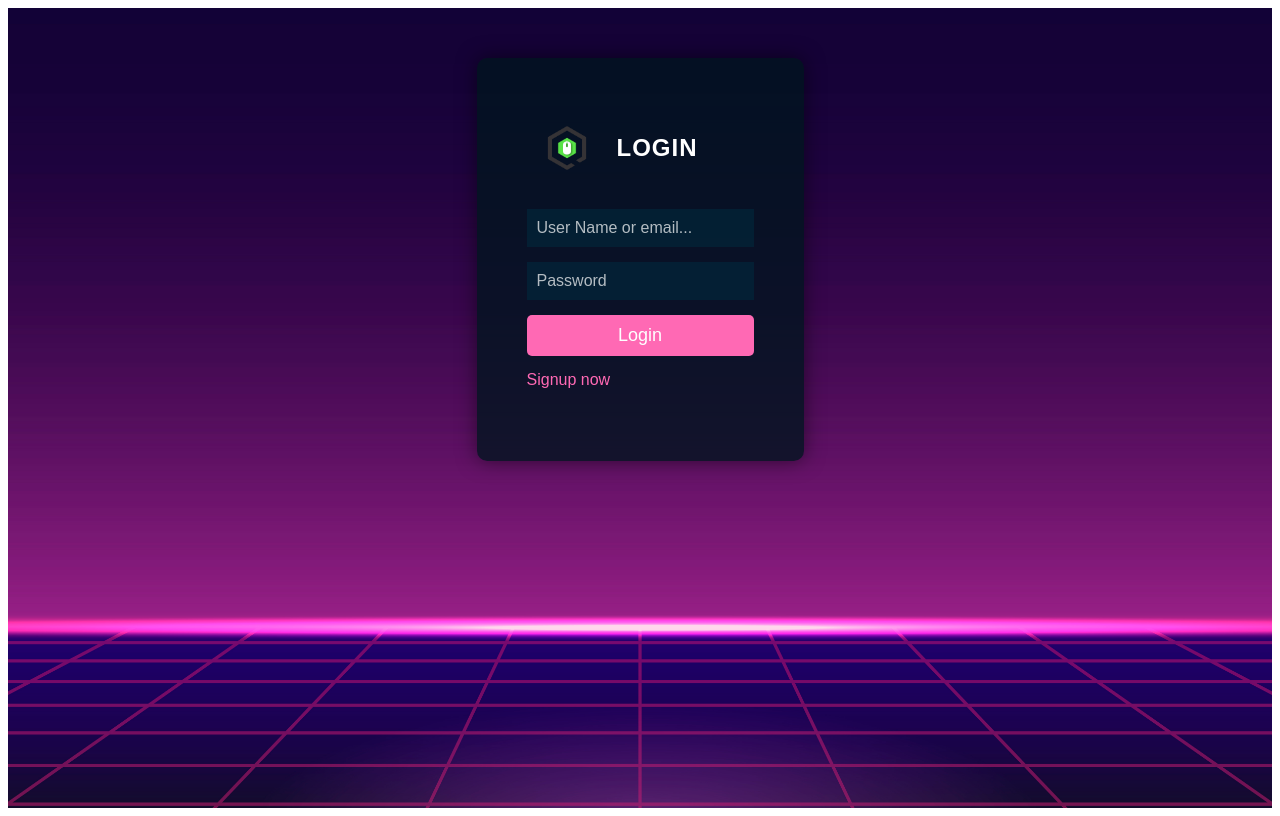
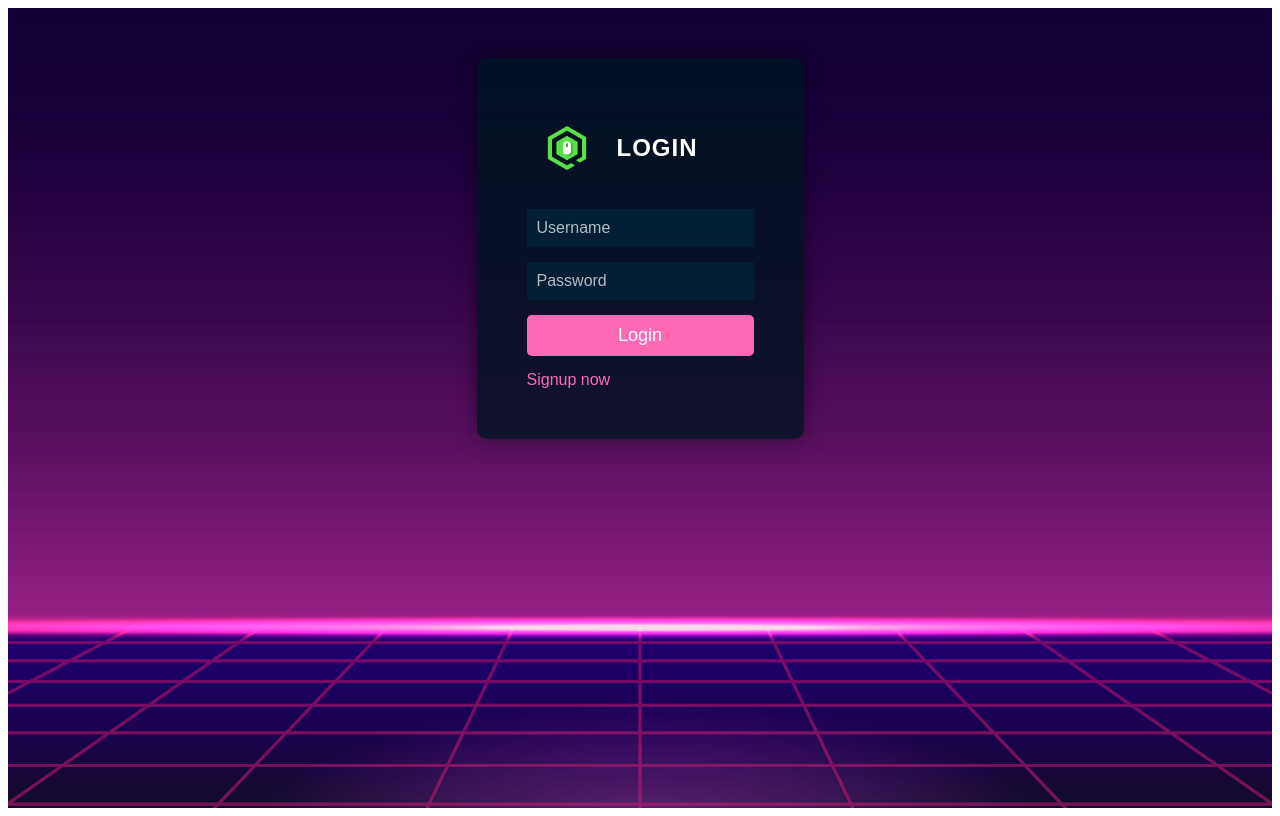
Before and after one commit to kurtthezombie/questproxy, a Vue app in the folder frontend/: page /login in a window 1280 px wide. Built offline with nearby package versions, Linux system fonts and the light colour scheme.

Commit message:
Logo change minor

```diff
--- a/frontend/src/views/LoginView.vue
+++ b/frontend/src/views/LoginView.vue
@@ -49,13 +49,13 @@ const submitForm = async () => {
 <template>
   <div class="login-form">
     <div class="login-header">
-      <img class="gaming-icon" src="@/assets/img/qplogo2.png" alt="logo" width="80" height="80" />
+      <img class="gaming-icon" src="@/assets/img/qp_logo2.png" alt="logo" width="80" height="80" />
       <h1> Login </h1>
     </div>
     <h4>{{ message }}</h4>
     <form @submit.prevent="submitForm">
       <div class="form-group">
-        <input type="text" id="username" v-model="username" placeholder="User Name or email..." required>
+        <input type="text" id="username" v-model="username" placeholder="Username" required>
       </div>
 
       <div class="form-group">
@@ -69,7 +69,6 @@ const submitForm = async () => {
       Signup now
     </router-link>
 
-    <h5>{{ message }}</h5>
   </div>
 </template>
 
```
Also changed, not shown: frontend/src/assets/img/qp_logo2.png (added), 1 other file (tests, documents, lock files or other folders).
